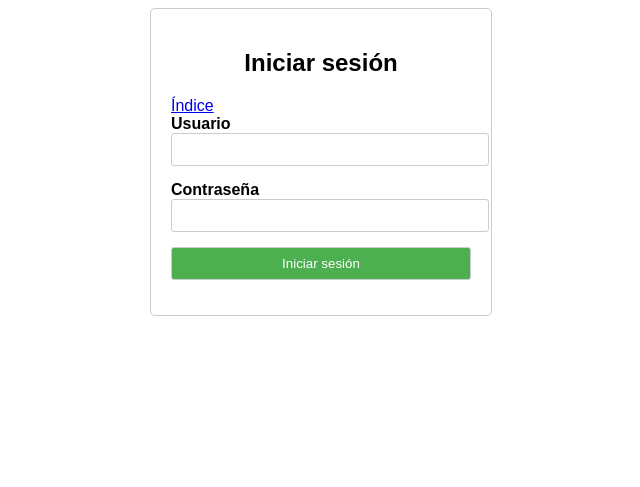
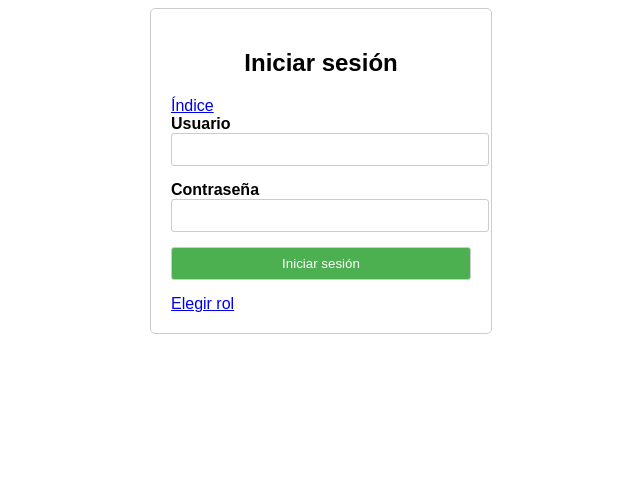
Before and after one commit to IronAnt595/ProyectoBases, a Django app: page /evaluacion/login/ in a window 1280 px wide. Shown: the top 487 px of the page, without its empty margins (319-959 px from the left). Run offline with Django 4.2, Linux system fonts and the light colour scheme.

Commit message:
Creación de link para volver a elegir el rol

```diff
--- a/Evaluacion/templates/Evaluacion/login.html
+++ b/Evaluacion/templates/Evaluacion/login.html
@@ -30,6 +30,7 @@
             <input type="submit" value="Iniciar sesión">
         </div>
     </form>
+    <a href="{% url 'evaluacion:bienvenida' %}">Elegir rol</a>
   </div>
 </body>
 </html>
```
